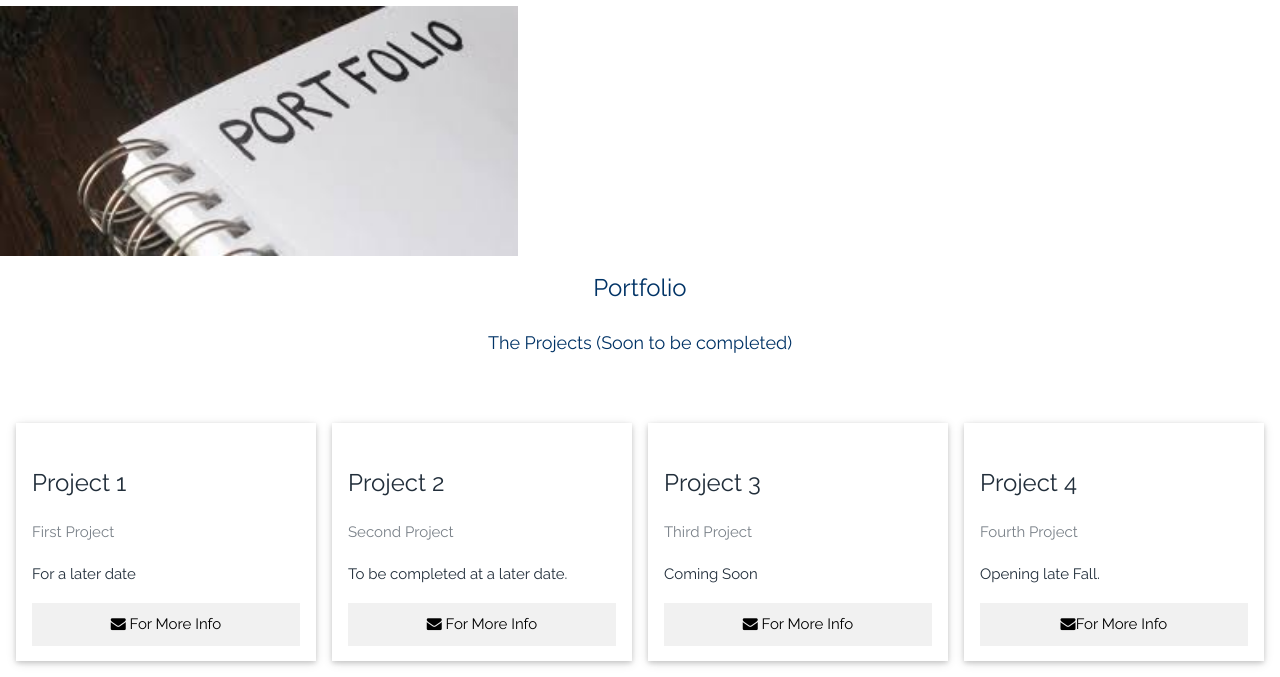
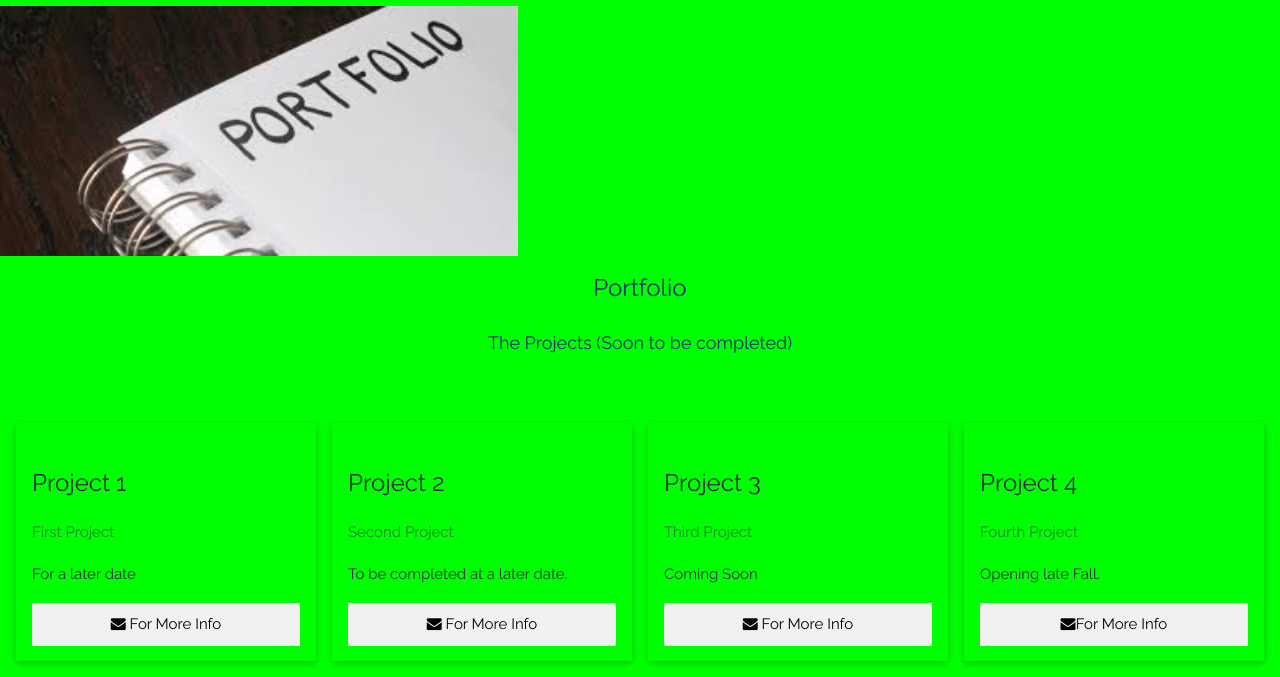
Before and after one commit to Wsries18/CSP2, a plain HTML site: page portfolio.html in a window 1280 px wide. Shown: the part 134-811 px from the top of the page. Drawn offline with nearby package versions, Linux system fonts and the light colour scheme.

Commit message:
Update root.css

```diff
--- a/root.css
+++ b/root.css
@@ -2,7 +2,7 @@
 body{
      font-family: "Calisto MT", "Bookman Old Style", Bookman, "Goudy Old Style", Garamond, "Hoefler Text", "Bitstream Charter", Georgia, serif;
  	 color: #003366;
-	 background-color:
+	 background-color:#00FF00
 }
 
 h1  {
```
